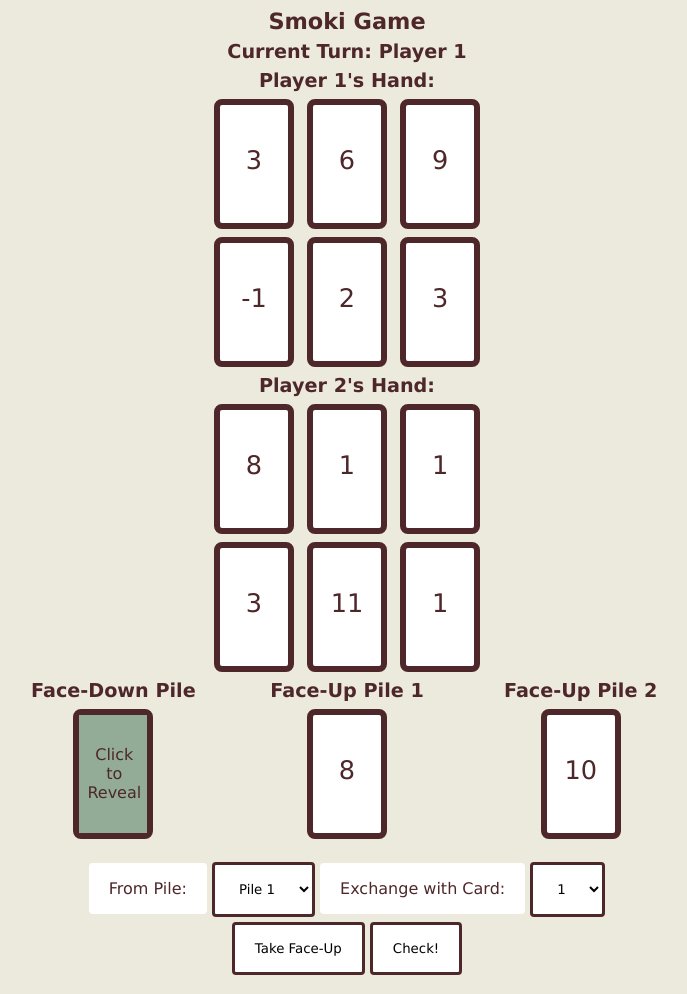
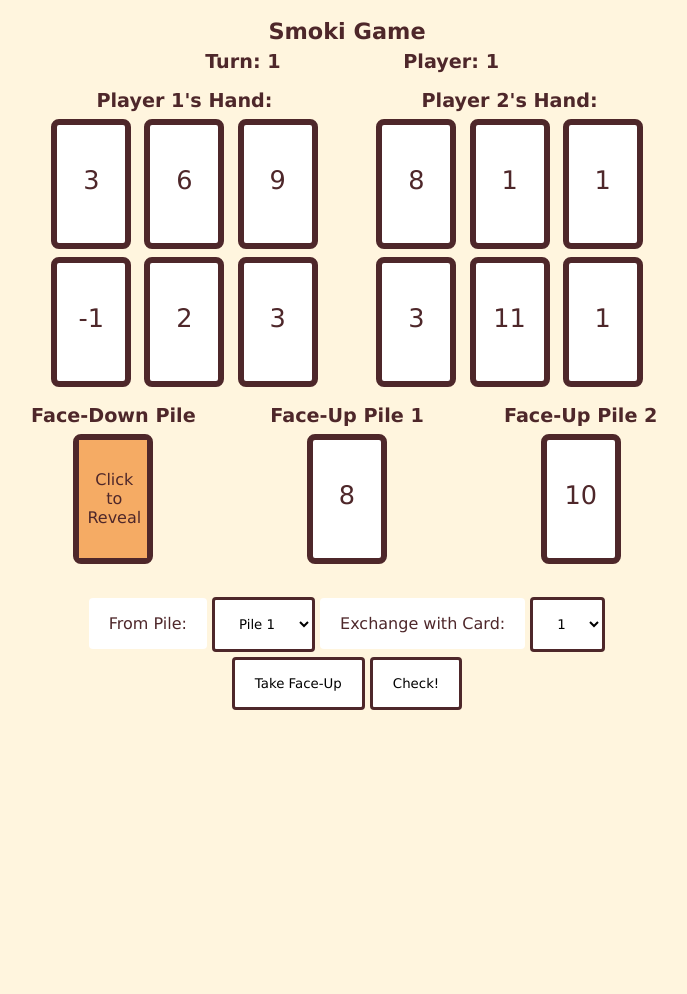
Before and after one commit to fhamowska/SmokiGame, a Flask app: page /game in a window 1280 px wide. Shown: the whole page, without its empty margins (293-980 px from the left). After the commit the page ends 710 px from the top, so only its background shows below. Run offline with Flask 3, Linux system fonts and the light colour scheme.

Commit message:
refill deck and frontend

```diff
--- a/app.py
+++ b/app.py
@@ -39,9 +39,11 @@ class Game:
         self.face_up_pile_1 = []
         self.face_up_pile_2 = []
         self.current_player = 0
+        self.turn_counter = 0
 
     def switch_to_next_player(self):
         self.current_player = (self.current_player + 1) % self.num_players
+        self.turn_counter += 1
 
     def deal_cards(self, deck):
         for _ in range(6):
@@ -83,15 +85,29 @@ class Game:
             return None
 
     def fill_piles(self):
-
         while len(self.face_up_pile_1) < 2:
+            if not deck.cards:
+                self.shuffle_discard_piles()
             self.face_up_pile_1.append(deck.cards.pop(0))
 
         while len(self.face_up_pile_2) < 2:
+            if not deck.cards:
+                self.shuffle_discard_piles()
             self.face_up_pile_2.append(deck.cards.pop(0))
 
         while len(self.face_down_pile) < 2:
+            if not deck.cards:
+                self.shuffle_discard_piles()
             self.face_down_pile.append(deck.cards.pop(0))
+
+    def shuffle_discard_piles(self):
+        random.shuffle(self.face_up_pile_1)
+        random.shuffle(self.face_up_pile_2)
+        random.shuffle(self.face_down_pile)
+        deck.cards.extend(self.face_up_pile_1)
+        deck.cards.extend(self.face_up_pile_2)
+        deck.cards.extend(self.face_down_pile)
+        random.shuffle(deck.cards)
 
     def take_face_down_card(self, exchange_index):
         if not self.face_down_pile or not self.players[self.current_player]:
@@ -124,6 +140,16 @@ class Game:
         self.switch_to_next_player()
 
         return card
+
+@app.route('/new_game', methods=['POST'])
+def new_game():
+    global game, deck  # Assuming you want to reset the game and deck globally
+    game = Game()
+    deck = Deck()
+    deck.generate_deck()
+    game.deal_cards(deck)
+    game.reveal_deck_cards(deck)
+    return redirect(url_for('game'))
 
 @app.route('/end_screen', methods=['GET', 'POST'])
 def end_screen():
@@ -198,7 +224,8 @@ def game():
                                face_down_top=game.face_down_pile[-1] if game.face_down_pile else None,
                                face_up_top_1=game.face_up_pile_1[-1] if game.face_up_pile_1 else None,
                                face_up_top_2=game.face_up_pile_2[-1] if game.face_up_pile_2 else None,
-                               revealed=revealed)  # Pass revealed status to the template
+                               revealed=revealed,
+                               turn_counter=game.turn_counter)  # Pass revealed status to the template
 
     return render_template('game.html',
                            players=game.players,
@@ -206,7 +233,8 @@ def game():
                            face_down_top=game.face_down_pile[-1] if game.face_down_pile else None,
                            face_up_top_1=game.face_up_pile_1[-1] if game.face_up_pile_1 else None,
                            face_up_top_2=game.face_up_pile_2[-1] if game.face_up_pile_2 else None,
-                           revealed=revealed)  # Pass revealed status to the template
+                           revealed=revealed,
+                           turn_counter=game.turn_counter)  # Pass revealed status to the template
 
 
 
--- a/static/css/main.css
+++ b/static/css/main.css
@@ -8,7 +8,7 @@
 }
 
 body {
-    background-color: #eceadd;
+    background-color: #FFF5DE;
     color: #4e272a;
 }
 
@@ -38,6 +38,7 @@ h1 {
 }
 
 .section {
+    margin-top: 10px;
     width: 100%;
     text-align: center;
 }
@@ -48,7 +49,7 @@ h1 {
     position: relative;
 }
 .hand {
-    width: 90%;
+    width: 42%;
     display: inline-block;
     position: relative;
 }
@@ -79,7 +80,7 @@ h1 {
 }
 
 .face-down {
-    background-color: #93AC97;
+    background-color: #F5AB64;
 }
 
 .face-down p {
@@ -119,8 +120,14 @@ select, button {
     cursor: pointer
 }
 
+.turn {
+    width: 16%;
+    display: inline-block;
+    position: relative;
+}
+
 button:hover {
-    background-color: #93AC97;
+    background-color: #F5AB64;
 }
 
 button:active {
--- a/templates/game.html
+++ b/templates/game.html
@@ -6,13 +6,17 @@
 
 {% block body %}
     <div class="game-container">
-    <h1>Smoki Game</h1>
-    <h2>Current Turn: Player {{ current_player + 1 }}</h2>
+        <div class="section">
+            <h1>Smoki Game</h1>
+            <h2 class="turn">Turn: {{ turn_counter + 1 }}</h2>
+            <h2 class="turn">Player: {{ current_player + 1 }}</h2>
+        </div>
         <div class="container">
+        <div class="section">
             {% for player_hand in players %}
-    <div>
+        <div class="hand">
         <h3>Player {{ loop.index }}'s Hand:</h3>
-        <div class="section">
+
             {% for card in player_hand %}
                 <div class="card">
                     {% if loop.index0 != 0 and loop.index != 6 %}
@@ -31,9 +35,9 @@
                     <br>
                 {% endif %}
             {% endfor %}
-        </div>
     </div>
 {% endfor %}
+        </div>
         </div>
 
         <div class="container">
```
Also changed, not shown: templates/end_screen.html (+9 -0 lines).
